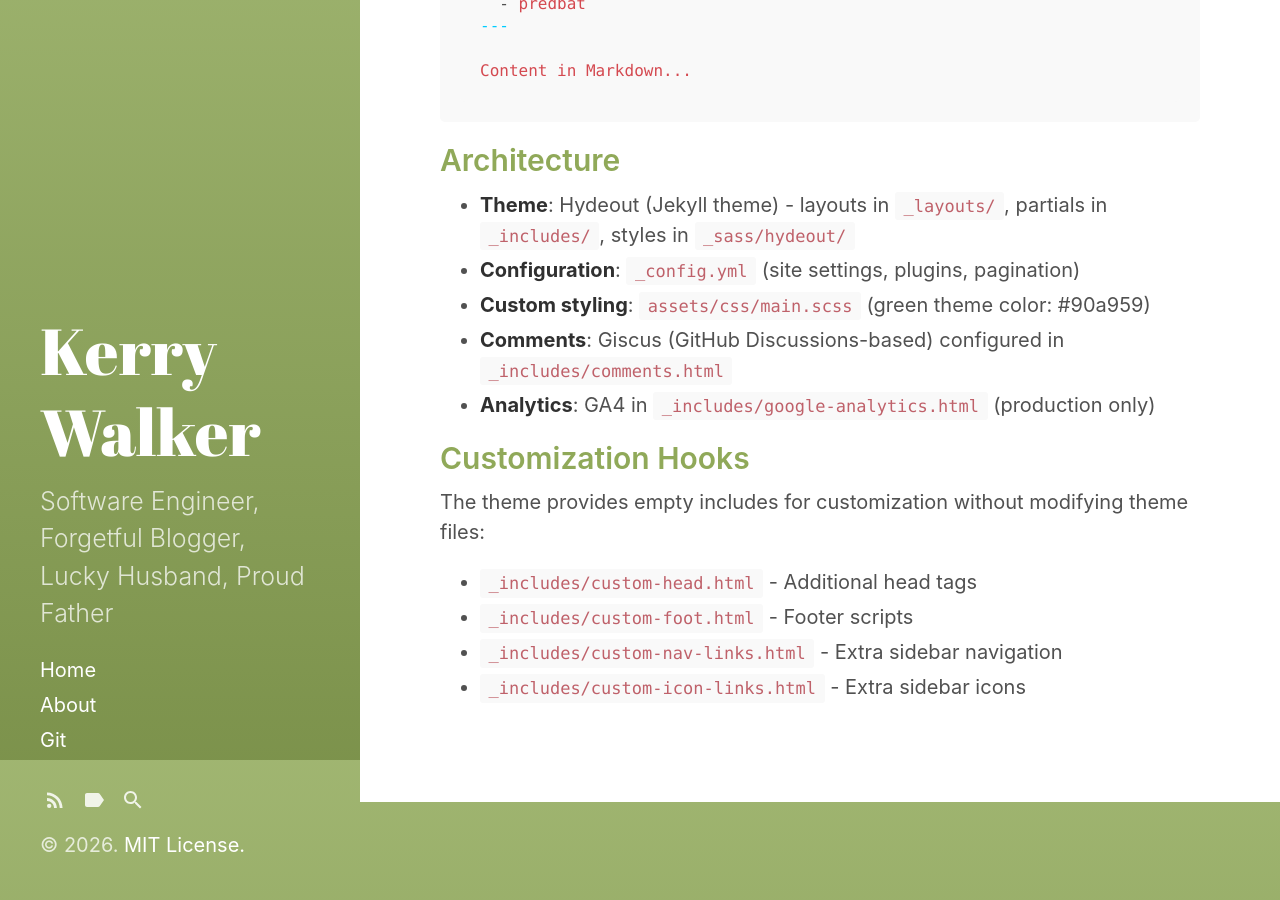
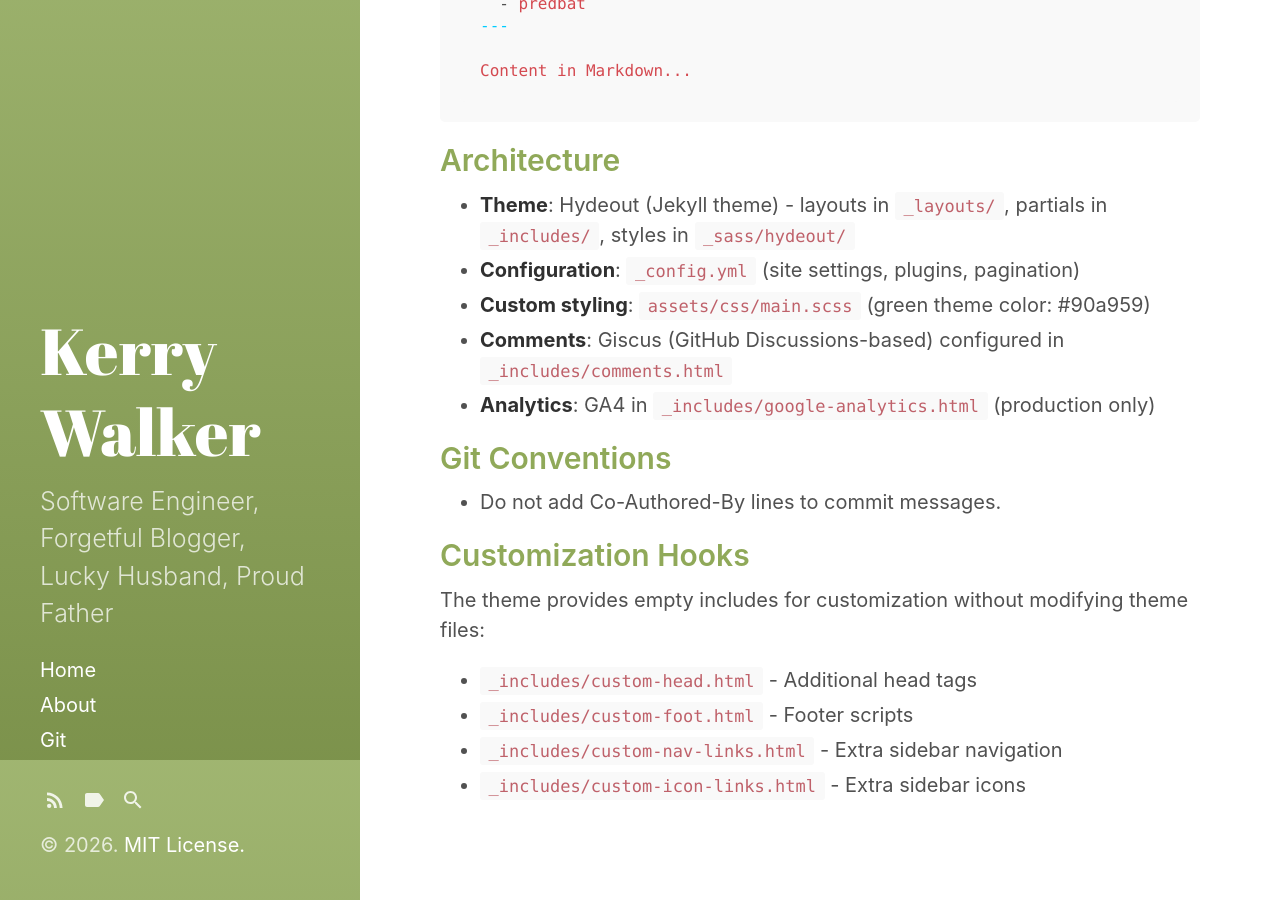
Before and after one commit to KerryWalker/KerryWalker.github.io, a Jekyll site: the page built from CLAUDE.md, in a window 1280 px wide and 900 px high, scrolled down 1040 px. Built offline with Jekyll 4.4.1, drawn with Linux system fonts in a browser that asks for light colours; our own code applies the rules of GitHub Pages for plain Markdown files.

Commit message:
Add git convention to CLAUDE.md to skip co-authored-by

```diff
--- a/CLAUDE.md
+++ b/CLAUDE.md
@@ -44,6 +44,10 @@ Content in Markdown...
 - **Comments**: Giscus (GitHub Discussions-based) configured in `_includes/comments.html`
 - **Analytics**: GA4 in `_includes/google-analytics.html` (production only)
 
+## Git Conventions
+
+- Do not add Co-Authored-By lines to commit messages.
+
 ## Customization Hooks
 
 The theme provides empty includes for customization without modifying theme files:
```
